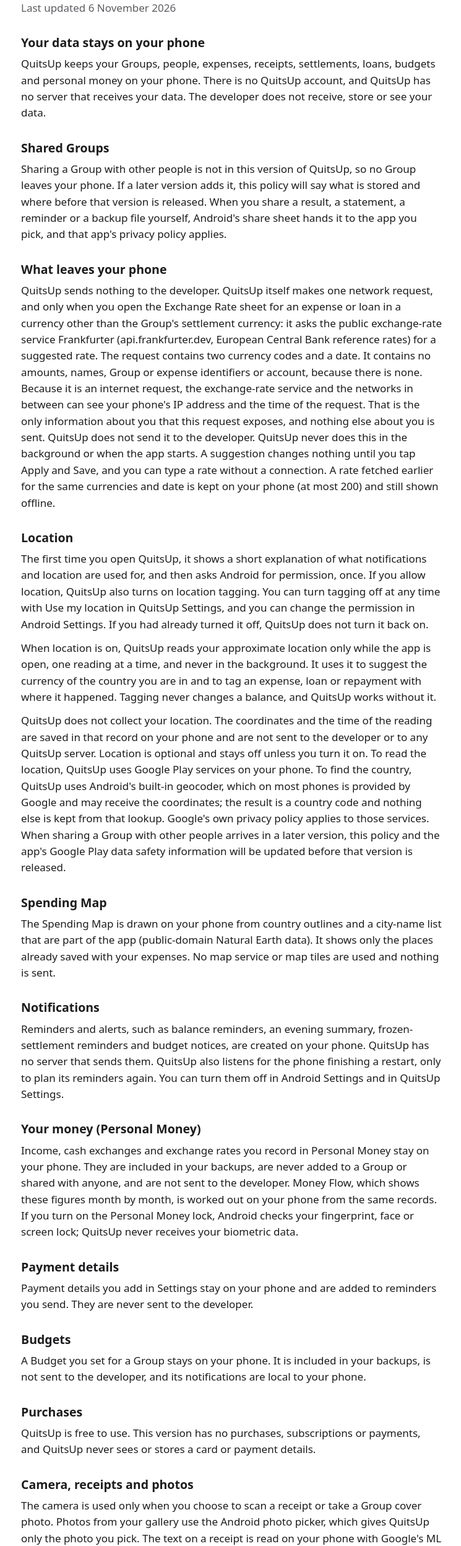
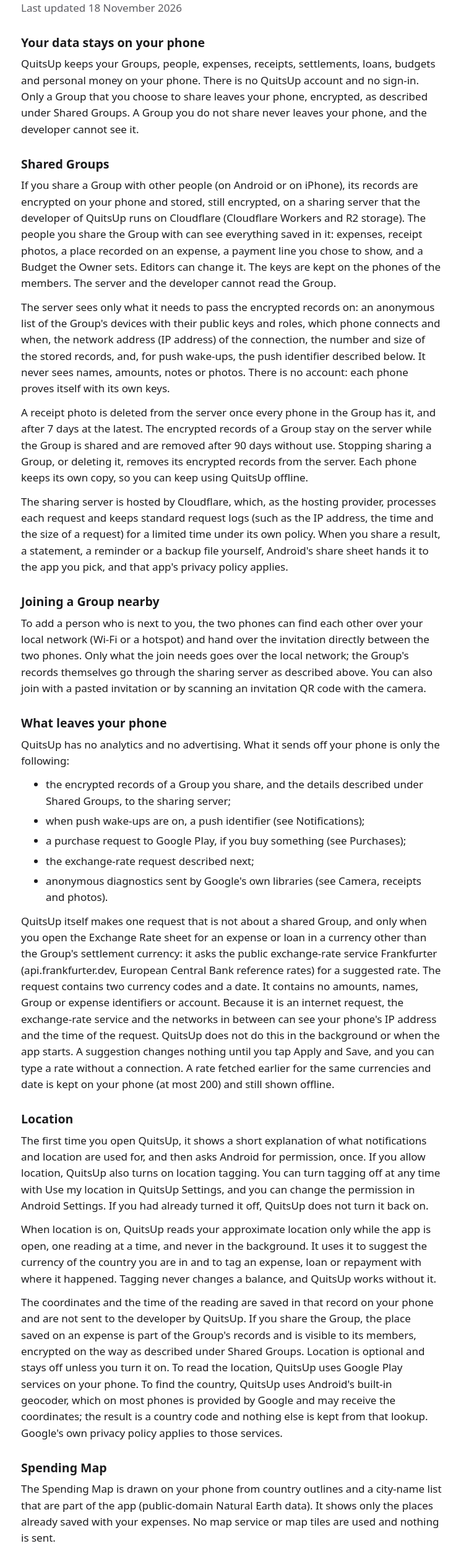
Before and after one commit to shinlay-com/quitsup, a plain HTML site: page android/index.html in a window 1280 px wide. Shown: the part 73-2568 px from the top of the page at 62% size, without its empty margins (266-1011 px from the left). Drawn offline with Linux system fonts and the light colour scheme.

Commit message:
QuitsUp for Android privacy policy 18 November 2026: shared Groups and the sharing server, nearby join, Google Play purchases, push identifier
Co-Authored-By: Claude Sonnet 5.5 <noreply@anthropic.com>

```diff
--- a/android/index.html
+++ b/android/index.html
@@ -5,8 +5,9 @@
 <meta name="viewport" content="width=device-width, initial-scale=1">
 <meta name="color-scheme" content="light dark">
 <title>QuitsUp for Android Privacy Policy</title>
-<!-- Source of each claim: docs/release/play/data-safety.md (file:line evidence). In-app text: PrivacyText in
-     app/src/main/kotlin/app/quitsup/ui/settings/SettingsPresentation.kt; keep the two in step. -->
+<!-- Rewritten 2026-11-18 (owner: "rewrite the policy page") for Android 1.4.7: shared Groups through the developer's sharing server (1.4.1), Nearby Join, Google Play purchases (1.4.4), push wake-ups (1.4.7, ADR 0115).
+     Sources: docs/release/play/data-safety.md (file:line evidence, section 6a for push), the production Worker (poc/object-store-worker: retention LIM unusedDays 30 / purgeDays 90 / photoDays 7), data/plus/PlayStoreBilling.kt,
+     data/push/. NOT published: the owner reviews this file and publishes it to shinlay-com.github.io/quitsup/android/. The in-app text (PrivacyText in app/src/main/kotlin/app/quitsup/ui/settings/SettingsPresentation.kt) must be brought in step. -->
 <style>
 :root { --bg: #ffffff; --fg: #1c1c1e; --muted: #5c5c62; --rule: #d1d1d6; --link: #0a58ca; }
 @media (prefers-color-scheme: dark) {
@@ -28,27 +29,43 @@ hr { border: 0; border-top: 1px solid var(--rule); margin: 32px 0 0; }
 <body>
 <main>
 <h1>QuitsUp for Android Privacy Policy</h1>
-<p class="updated">Last updated 6 November 2026</p>
+<p class="updated">Last updated 18 November 2026</p>
 
 <h2>Your data stays on your phone</h2>
-<p>QuitsUp keeps your Groups, people, expenses, receipts, settlements, loans, budgets and personal money on your phone. There is no QuitsUp account, and QuitsUp has no server that receives your data. The developer does not receive, store or see your data.</p>
+<p>QuitsUp keeps your Groups, people, expenses, receipts, settlements, loans, budgets and personal money on your phone. There is no QuitsUp account and no sign-in. Only a Group that you choose to share leaves your phone, encrypted, as described under Shared Groups. A Group you do not share never leaves your phone, and the developer cannot see it.</p>
 
 <h2>Shared Groups</h2>
-<p>Sharing a Group with other people is not in this version of QuitsUp, so no Group leaves your phone. If a later version adds it, this policy will say what is stored and where before that version is released. When you share a result, a statement, a reminder or a backup file yourself, Android's share sheet hands it to the app you pick, and that app's privacy policy applies.</p>
+<p>If you share a Group with other people (on Android or on iPhone), its records are encrypted on your phone and stored, still encrypted, on a sharing server that the developer of QuitsUp runs on Cloudflare (Cloudflare Workers and R2 storage). The people you share the Group with can see everything saved in it: expenses, receipt photos, a place recorded on an expense, a payment line you chose to show, and a Budget the Owner sets. Editors can change it. The keys are kept on the phones of the members. The server and the developer cannot read the Group.</p>
+<p>The server sees only what it needs to pass the encrypted records on: an anonymous list of the Group's devices with their public keys and roles, which phone connects and when, the network address (IP address) of the connection, the number and size of the stored records, and, for push wake-ups, the push identifier described below. It never sees names, amounts, notes or photos. There is no account: each phone proves itself with its own keys.</p>
+<p>A receipt photo is deleted from the server once every phone in the Group has it, and after 7 days at the latest. The encrypted records of a Group stay on the server while the Group is shared and are removed after 90 days without use. Stopping sharing a Group, or deleting it, removes its encrypted records from the server. Each phone keeps its own copy, so you can keep using QuitsUp offline.</p>
+<p>The sharing server is hosted by Cloudflare, which, as the hosting provider, processes each request and keeps standard request logs (such as the IP address, the time and the size of a request) for a limited time under its own policy. When you share a result, a statement, a reminder or a backup file yourself, Android's share sheet hands it to the app you pick, and that app's privacy policy applies.</p>
+
+<h2>Joining a Group nearby</h2>
+<p>To add a person who is next to you, the two phones can find each other over your local network (Wi-Fi or a hotspot) and hand over the invitation directly between the two phones. Only what the join needs goes over the local network; the Group's records themselves go through the sharing server as described above. You can also join with a pasted invitation or by scanning an invitation QR code with the camera.</p>
 
 <h2>What leaves your phone</h2>
-<p>QuitsUp sends nothing to the developer. QuitsUp itself makes one network request, and only when you open the Exchange Rate sheet for an expense or loan in a currency other than the Group's settlement currency: it asks the public exchange-rate service Frankfurter (api.frankfurter.dev, European Central Bank reference rates) for a suggested rate. The request contains two currency codes and a date. It contains no amounts, names, Group or expense identifiers or account, because there is none. Because it is an internet request, the exchange-rate service and the networks in between can see your phone's IP address and the time of the request. That is the only information about you that this request exposes, and nothing else about you is sent. QuitsUp does not send it to the developer. QuitsUp never does this in the background or when the app starts. A suggestion changes nothing until you tap Apply and Save, and you can type a rate without a connection. A rate fetched earlier for the same currencies and date is kept on your phone (at most 200) and still shown offline.</p>
+<p>QuitsUp has no analytics and no advertising. What it sends off your phone is only the following:</p>
+<ul>
+<li>the encrypted records of a Group you share, and the details described under Shared Groups, to the sharing server;</li>
+<li>when push wake-ups are on, a push identifier (see Notifications);</li>
+<li>a purchase request to Google Play, if you buy something (see Purchases);</li>
+<li>the exchange-rate request described next;</li>
+<li>anonymous diagnostics sent by Google's own libraries (see Camera, receipts and photos).</li>
+</ul>
+<p>QuitsUp itself makes one request that is not about a shared Group, and only when you open the Exchange Rate sheet for an expense or loan in a currency other than the Group's settlement currency: it asks the public exchange-rate service Frankfurter (api.frankfurter.dev, European Central Bank reference rates) for a suggested rate. The request contains two currency codes and a date. It contains no amounts, names, Group or expense identifiers or account. Because it is an internet request, the exchange-rate service and the networks in between can see your phone's IP address and the time of the request. QuitsUp does not do this in the background or when the app starts. A suggestion changes nothing until you tap Apply and Save, and you can type a rate without a connection. A rate fetched earlier for the same currencies and date is kept on your phone (at most 200) and still shown offline.</p>
 
 <h2>Location</h2>
 <p>The first time you open QuitsUp, it shows a short explanation of what notifications and location are used for, and then asks Android for permission, once. If you allow location, QuitsUp also turns on location tagging. You can turn tagging off at any time with Use my location in QuitsUp Settings, and you can change the permission in Android Settings. If you had already turned it off, QuitsUp does not turn it back on.</p>
 <p>When location is on, QuitsUp reads your approximate location only while the app is open, one reading at a time, and never in the background. It uses it to suggest the currency of the country you are in and to tag an expense, loan or repayment with where it happened. Tagging never changes a balance, and QuitsUp works without it.</p>
-<p>QuitsUp does not collect your location. The coordinates and the time of the reading are saved in that record on your phone and are not sent to the developer or to any QuitsUp server. Location is optional and stays off unless you turn it on. To read the location, QuitsUp uses Google Play services on your phone. To find the country, QuitsUp uses Android's built-in geocoder, which on most phones is provided by Google and may receive the coordinates; the result is a country code and nothing else is kept from that lookup. Google's own privacy policy applies to those services. When sharing a Group with other people arrives in a later version, this policy and the app's Google Play data safety information will be updated before that version is released.</p>
+<p>The coordinates and the time of the reading are saved in that record on your phone and are not sent to the developer by QuitsUp. If you share the Group, the place saved on an expense is part of the Group's records and is visible to its members, encrypted on the way as described under Shared Groups. Location is optional and stays off unless you turn it on. To read the location, QuitsUp uses Google Play services on your phone. To find the country, QuitsUp uses Android's built-in geocoder, which on most phones is provided by Google and may receive the coordinates; the result is a country code and nothing else is kept from that lookup. Google's own privacy policy applies to those services.</p>
 
 <h2>Spending Map</h2>
 <p>The Spending Map is drawn on your phone from country outlines and a city-name list that are part of the app (public-domain Natural Earth data). It shows only the places already saved with your expenses. No map service or map tiles are used and nothing is sent.</p>
 
 <h2>Notifications</h2>
-<p>Reminders and alerts, such as balance reminders, an evening summary, frozen-settlement reminders and budget notices, are created on your phone. QuitsUp has no server that sends them. QuitsUp also listens for the phone finishing a restart, only to plan its reminders again. You can turn them off in Android Settings and in QuitsUp Settings.</p>
+<p>Reminders and alerts, such as balance reminders, an evening summary, frozen-settlement reminders and budget notices, are created on your phone. QuitsUp also listens for the phone finishing a restart, only to plan its reminders again. You can turn them off in Android Settings and in QuitsUp Settings.</p>
+<p>If you share Groups, QuitsUp can tell you when another member changes one. This notice is created on your phone after it checks the sharing server, and it holds no Group content. The setting Shared Group changes in QuitsUp Settings turns it off.</p>
+<p>So that your phone can be told quickly while the app is closed, and when Google Play services is on your phone, QuitsUp uses Firebase Cloud Messaging, a Google service. While Shared Group changes is on, your phone's push identifier (a code that Google's Firebase service makes for the app on your phone) is stored on the sharing server for each Group you share, so the server can send a wake-up when someone changes the Group. The wake-up contains no Group content: it only makes your phone check the server, as it does when you open the app. The server therefore learns which push identifier belongs to which anonymous member of a Group, and the same identifier in two Groups shows that both memberships are on one device; Google learns that your phone received a wake-up at a given time. The identifier is removed from the server when you turn the setting off, leave a Group or stop sharing it (this can fail if the phone is offline), after 30 days without renewal, and when Google reports it as no longer valid. QuitsUp renews it only when it changes, when you share or join a Group, when you turn the setting on, and about once a week. A wake-up can arrive late or not at all (for example when the system restricts the app), and QuitsUp still checks the server regularly.</p>
 
 <h2>Your money (Personal Money)</h2>
 <p>Income, cash exchanges and exchange rates you record in Personal Money stay on your phone. They are included in your backups, are never added to a Group or shared with anyone, and are not sent to the developer. Money Flow, which shows these figures month by month, is worked out on your phone from the same records. If you turn on the Personal Money lock, Android checks your fingerprint, face or screen lock; QuitsUp never receives your biometric data.</p>
@@ -57,13 +74,14 @@ hr { border: 0; border-top: 1px solid var(--rule); margin: 32px 0 0; }
 <p>Payment details you add in Settings stay on your phone and are added to reminders you send. They are never sent to the developer.</p>
 
 <h2>Budgets</h2>
-<p>A Budget you set for a Group stays on your phone. It is included in your backups, is not sent to the developer, and its notifications are local to your phone.</p>
+<p>A Budget you set for a Group stays on your phone, is included in your backups, and its notifications are local to your phone. In a shared Group the Owner's Budget is part of the Group's records and visible to its members, as described under Shared Groups.</p>
 
 <h2>Purchases</h2>
-<p>QuitsUp is free to use. This version has no purchases, subscriptions or payments, and QuitsUp never sees or stores a card or payment details.</p>
+<p>QuitsUp is free to use with limits, and you can buy QuitsUp Plus (yearly or once), a Trip Pass for one Group, or QuitsUp Duo (yearly) in the app. Purchases are made through Google Play with your Google account. Google processes the payment under its own terms and privacy policy. QuitsUp never sees or stores your card or payment details, and the developer receives no personal data from a purchase.</p>
+<p>QuitsUp asks Google Play which purchases your account holds and keeps the answer on your phone (for up to 7 days without a new answer) so that what you bought keeps working offline. When you buy a Trip Pass, QuitsUp gives Google Play the random identifier of that Group, which contains no name, so the pass can be matched to the Group; nothing else about the Group is sent. Counting what the free limits allow is done on your phone.</p>
 
 <h2>Camera, receipts and photos</h2>
-<p>The camera is used only when you choose to scan a receipt or take a Group cover photo. Photos from your gallery use the Android photo picker, which gives QuitsUp only the photo you pick. The text on a receipt is read on your phone with Google's ML Kit text recognition, whose recognition model is part of the app. Receipt images and the text read from them are not uploaded to the developer or to any other service. Receipt images and the text recognised from them are processed on your phone only and never leave it. Google's SDKs (ML Kit and Google Play services) collect diagnostics data: as described by Google, this is information about how the library ran, such as device model and Android version, app name and version, an installation identifier that is not meant to identify you, and timing, image size and error codes, and never your images, your text or your Groups. This data is collected for app functionality and analytics, is sent to Google over an encrypted connection, is handled by Google as a service provider for the app, and cannot be turned off in QuitsUp. QuitsUp does not receive it. See developers.google.com/ml-kit/android-data-disclosure. Receipt images stay in the app's private storage on your phone. Removing a receipt image keeps its text unless you delete the expense.</p>
+<p>The camera is used only when you choose to scan a receipt, take a Group cover photo, or scan an invitation QR code. Photos from your gallery use the Android photo picker, which gives QuitsUp only the photo you pick. The text on a receipt is read on your phone with Google's ML Kit text recognition, whose recognition model is part of the app. Receipt images and the text read from them are not uploaded to the developer or to any other service by the recognition. A receipt photo you attach to an expense in a shared Group is encrypted and sent to the sharing server for the other members, as described under Shared Groups. Google's SDKs (ML Kit and Google Play services) collect diagnostics data: as described by Google, this is information about how the library ran, such as device model and Android version, app name and version, an installation identifier that is not meant to identify you, and timing, image size and error codes, and never your images, your text or your Groups. This data is collected for app functionality and analytics, is sent to Google over an encrypted connection, is handled by Google as a service provider for the app, and cannot be turned off in QuitsUp. QuitsUp does not receive it. See developers.google.com/ml-kit/android-data-disclosure. Receipt images stay in the app's private storage on your phone. Removing a receipt image keeps its text unless you delete the expense.</p>
 
 <h2>Contacts</h2>
 <p>When you choose a name from your contacts for a person in a Group, QuitsUp uses Android's contact picker. QuitsUp does not hold the Contacts permission and receives only the name you pick.</p>
@@ -75,7 +93,7 @@ hr { border: 0; border-top: 1px solid var(--rule); margin: 32px 0 0; }
 <p>Home-screen widgets show a Group's balance from a small file on your phone. While the phone is locked, widgets hide amounts and names.</p>
 
 <h2>No tracking, no ads</h2>
-<p>QuitsUp does not track you. It has no analytics of its own, no advertising, no sale of data and no advertising identifier. The only data leaving your phone is described under What leaves your phone, Location and Camera, receipts and photos.</p>
+<p>QuitsUp does not track you. It has no analytics of its own, no advertising, no sale of data and no advertising identifier. The only data leaving your phone is described under Shared Groups, What leaves your phone, Notifications, Purchases, Location and Camera, receipts and photos.</p>
 
 <h2>Updates</h2>
 <p>QuitsUp does not check for updates itself. Google Play delivers updates, and nothing about you or your Groups is sent by QuitsUp for that.</p>
@@ -84,7 +102,7 @@ hr { border: 0; border-top: 1px solid var(--rule); margin: 32px 0 0; }
 <p>QuitsUp is not directed to children, and it does not knowingly collect information from them.</p>
 
 <h2>Deleting your data</h2>
-<p>Delete a Group in QuitsUp to remove it and its records. Uninstalling the app, or Android Settings &gt; Apps &gt; QuitsUp &gt; Storage &gt; Clear data, removes all QuitsUp data from your phone. Backup files you saved elsewhere stay until you delete them. The developer holds no copy of your data, so there is nothing for the developer to delete on request.</p>
+<p>Delete a Group in QuitsUp to remove it and its records from your phone. To remove a shared Group's encrypted records from the sharing server, stop sharing it or delete it as the Owner; otherwise they are removed after 90 days without use. Leaving a shared Group removes your phone's push identifier for it from the server (best effort), and the server deletes it after 30 days in any case. Uninstalling the app, or Android Settings &gt; Apps &gt; QuitsUp &gt; Storage &gt; Clear data, removes all QuitsUp data from your phone. Backup files you saved elsewhere stay until you delete them. The developer holds no readable copy of your data. If you want something removed from the sharing server and cannot do it in the app, write to the address below.</p>
 
 <h2>Changes to this policy</h2>
 <p>If a future version changes what leaves the phone, this policy will be updated before that version is released, and the date above will change.</p>
```
